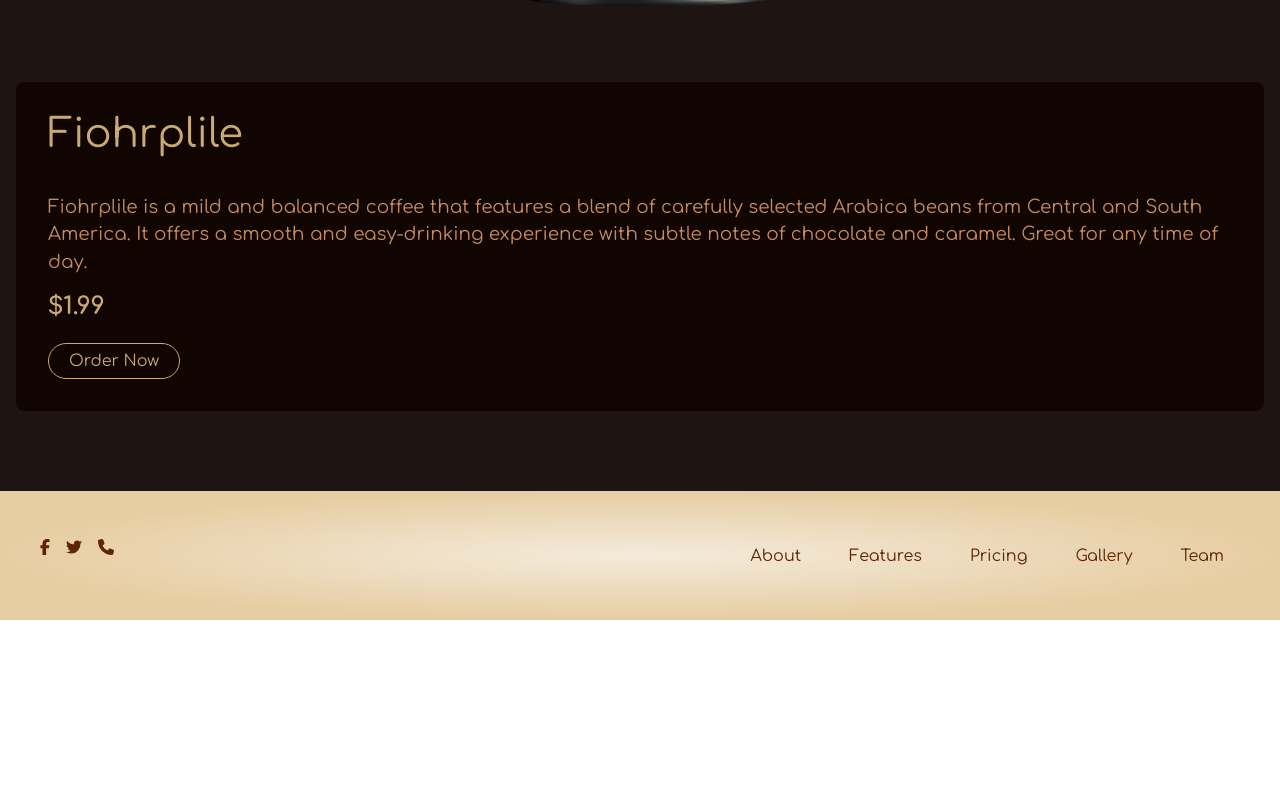
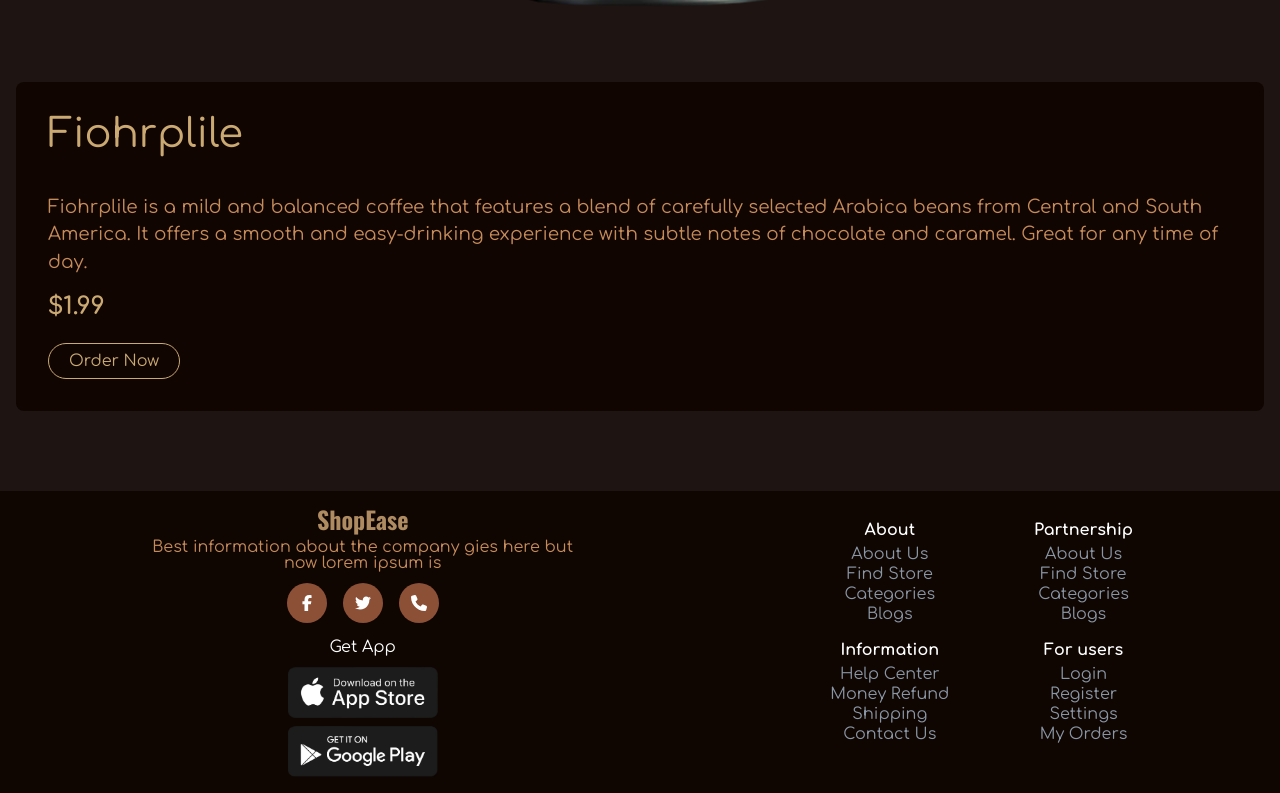
Before and after one commit to minercreepmc/shop-ease-client, an Angular app: page / in a window 1280 px wide. Shown: the part 3204-3997 px from the top of the page. Before the commit the page ends 3824 px from the top, so only its background shows below. Built offline with nearby package versions, Linux system fonts and the light colour scheme.

Commit message:
new footer

```diff
--- a/src/app/shared/components/footer/footer.component.html
+++ b/src/app/shared/components/footer/footer.component.html
@@ -1,6 +1,14 @@
 <footer class="app-footer">
-  <div class="container">
-    <div class="social-icons">
+  <div class="app-footer__contact">
+    <div class="app-footer__logo">
+      <p>ShopEase</p>
+    </div>
+
+    <p class="app-footer__text">
+      Best information about the company gies here but now lorem ipsum is
+    </p>
+
+    <div class="app-footer__icons">
       <a href="#" aria-label="Facebook">
         <fa-icon [icon]="faFacebookF"></fa-icon>
       </a>
@@ -11,12 +19,84 @@
         <fa-icon [icon]="faPhone"></fa-icon>
       </a>
     </div>
-    <div class="footer-links">
-      <a href="#">About</a>
-      <a href="#">Features</a>
-      <a href="#">Pricing</a>
-      <a href="#">Gallery</a>
-      <a href="#">Team</a>
+  </div>
+  <div class="app-footer__navigations">
+    <div class="app-footer__navigations__nav">
+      <h5>About</h5>
+      <ul>
+        <li>
+          <a href="#">About Us</a>
+        </li>
+        <li>
+          <a href="#">Find Store</a>
+        </li>
+        <li>
+          <a href="#">Categories</a>
+        </li>
+        <li>
+          <a href="#">Blogs</a>
+        </li>
+      </ul>
+    </div>
+
+    <div class="app-footer__navigations__nav">
+      <h5>Partnership</h5>
+      <ul>
+        <li>
+          <a href="#">About Us</a>
+        </li>
+        <li>
+          <a href="#">Find Store</a>
+        </li>
+        <li>
+          <a href="#">Categories</a>
+        </li>
+        <li>
+          <a href="#">Blogs</a>
+        </li>
+      </ul>
+    </div>
+
+    <div class="app-footer__navigations__nav">
+      <h5>Information</h5>
+      <ul>
+        <li>
+          <a href="#">Help Center</a>
+        </li>
+        <li>
+          <a href="#">Money Refund</a>
+        </li>
+        <li>
+          <a href="#">Shipping</a>
+        </li>
+        <li>
+          <a href="#">Contact Us</a>
+        </li>
+      </ul>
+    </div>
+
+    <div class="app-footer__navigations__nav">
+      <h5>For users</h5>
+      <ul>
+        <li>
+          <a href="#">Login</a>
+        </li>
+        <li>
+          <a href="#">Register</a>
+        </li>
+        <li>
+          <a href="#">Settings</a>
+        </li>
+        <li>
+          <a href="#">My Orders</a>
+        </li>
+      </ul>
     </div>
   </div>
+
+  <div class="app-footer__apps">
+    <h2 class="app-footer__apps__title">Get App</h2>
+    <img src="assets/buttons/app-store.webp" alt="Download on App Store" />
+    <img src="assets/buttons/google-play.webp" alt="Download on Google Play" />
+  </div>
 </footer>
--- a/src/app/shared/components/footer/footer.component.scss
+++ b/src/app/shared/components/footer/footer.component.scss
@@ -1,91 +1,127 @@
 .app-footer {
-  background-image: radial-gradient(
-    50% 50% at 50% 50%,
-    #f4ebdc 0%,
-    #e7cda2 100%
-  );
-  padding: 2em 0em;
-  color: #5e2504;
+  background: #0f0602;
+  display: grid;
+  padding: 1em;
   text-align: center;
+  grid-template-areas:
+    'contact'
+    'navs'
+    'apps';
+  justify-items: center;
+  align-items: center;
 
-  .container {
-    max-width: 1200px;
-    margin: 0 auto;
+  &__contact {
+    grid-area: contact;
+    margin-bottom: 1rem;
     display: flex;
     flex-direction: column;
-    align-items: center;
+  }
 
-    @media screen and (min-width: 768px) {
+  &__logo {
+    color: #af8b62;
+    font-family: Oswald;
+    font-weight: bold;
+    margin-bottom: 0.5rem;
+    font-size: 1.5rem;
+  }
+
+  &__text {
+    color: #c68b5b;
+  }
+
+  &__icons {
+    display: flex;
+    justify-content: center;
+    gap: 1em;
+    a {
+      background: #8c5036;
+      color: white;
+      padding: 0.5em;
       display: flex;
-      flex-direction: column;
       align-items: center;
+      justify-content: center;
+      width: 40px;
+      height: 40px;
+      border-radius: 50%;
+      overflow: hidden;
+    }
+    fa-icon {
+      width: 100% !important;
+      height: auto !important;
     }
   }
 
-  .social-icons {
+  &__navigations {
+    grid-area: navs;
     display: flex;
-    margin-bottom: 1em;
-    padding: 1em 0em;
-    @media screen and (min-width: 768px) {
-      margin-bottom: 1em;
+    flex-wrap: wrap;
+    gap: 1em;
+    justify-content: center;
+    align-items: center;
+    margin-bottom: 1rem;
+    &__nav {
+      flex: 0 0 40%;
+    }
+    h5 {
+      color: white;
+      font-weight: bold;
+      margin-bottom: 0.5rem;
     }
 
     a {
-      color: inherit;
-      margin-right: 1em;
-
-      &:last-child {
-        margin-right: 0;
-      }
+      color: #8b96a5;
+      text-decoration: none;
+      display: inline-block;
+      margin-bottom: 0.25rem;
     }
   }
 
-  .footer-links {
+  &__apps {
+    grid-area: apps;
+    color: white;
     display: flex;
     flex-direction: column;
-    @media screen and (min-width: 768px) {
-      display: flex;
-      flex-direction: row;
-      justify-content: center;
+
+    &__title {
+      margin-bottom: 0.75rem;
     }
 
-    a {
-      color: inherit;
-      margin-bottom: 1em;
-      text-decoration: none;
-      padding: 0.5em;
+    img {
+      width: 150px;
 
-      @media screen and (min-width: 768px) {
-        padding: 0.5em 1em; // Add padding to the links on desktop
-      }
-
-      &:last-child {
-        margin-bottom: 0;
-      }
-
-      &:hover {
-        text-decoration: underline;
-      }
-    }
-  }
-
-  @media (min-width: 992px) {
-    .container {
-      flex-direction: row;
-      justify-content: space-between;
-    }
-
-    .footer-links {
-      flex-direction: row;
-
-      a {
-        margin-bottom: 0;
-        margin-right: 1em;
-
-        &:last-child {
-          margin-right: 0;
-        }
+      &:not(:last-child) {
+        margin-bottom: 0.5rem;
       }
     }
   }
 }
+
+@media (min-width: 768px) {
+  .app-footer {
+    grid-template-areas:
+      'contact navs'
+      'apps navs';
+
+    &__text {
+      width: 75%;
+      margin: auto;
+      margin-bottom: 0.75rem;
+    }
+  }
+}
+
+@media (min-width: 1440px) {
+  .app-footer {
+    grid-template-areas: 'contact navs apps';
+
+    &__navigations {
+      flex-wrap: nowrap;
+      text-align: left;
+      gap: 6rem;
+
+      &__nav {
+        flex: 1;
+      }
+    }
+  }
+}
```
Also changed, not shown: src/assets/buttons/app-store.webp (added), src/assets/buttons/google-play.webp (added).
